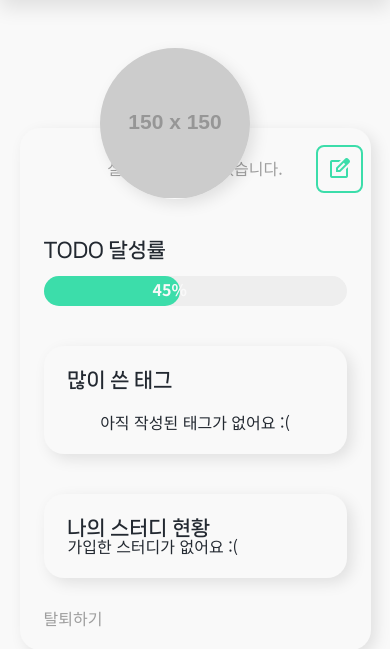
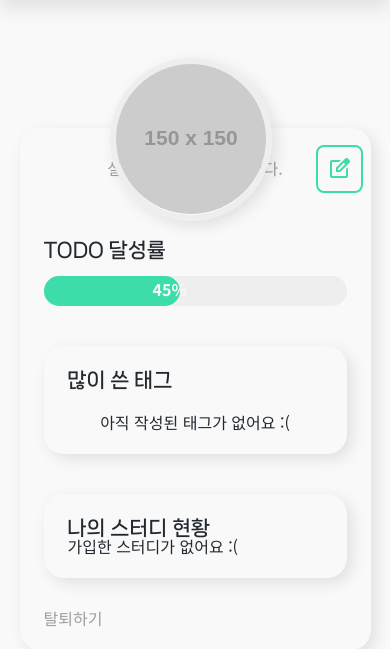
Before and after one commit to wdahlia/Plan-T, a Django app: template templates/accounts/working/mypage.html in a window 390 px wide. Shown: the part 48-697 px from the top of the page. Run offline with Django 3.2, Linux system fonts and the light colour scheme; the template is opened without the code that fills it, so the values that code supplies are empty; grey boxes labelled with a size stand in for pictures from a placeholder-image service; some libraries are stand-ins or nearby versions.

Commit message:
templates: mypage.html 사진 위치, 이미지 크기 조정

```diff
--- a/static/styles/accounts.css
+++ b/static/styles/accounts.css
@@ -246,12 +246,17 @@
 #mypage .user-info {
 	display: grid;
 	justify-content: center;
-	justify-items: end;
+	justify-items: start;
 }
 #mypage .user-info .profile-img {
 	position: absolute;
-	left: 80px;
-	top: -80px;
+	left: 90px;
+	top: -70px;
+	border-radius: 50%;
+	border: 6px solid var(--gr);
+	box-shadow: 5px 5px 15px rgba(0, 0, 0, 0.1);
+}
+#mypage .user-info .profile-img .profimg {
 	border-radius: 50%;
 	overflow: hidden;
 }
--- a/static/styles/mediaquery.css
+++ b/static/styles/mediaquery.css
@@ -112,13 +112,24 @@
   #week .week-area .task {
     width: 60vw;
   }
-  #week .week-btn-area .week-btn-prev{
-    padding-left: 0.3rem;
-  }
   #week .week-btn-area .week-btn-prev,
   #week .week-btn-area .week-btn-next {
     font-size: 2rem;
+    margin: 0 3rem;
     padding-top: 0.3rem;
+  }
+  #week .week-btn-area .week-btn-next {
+    margin: 0 2.4rem;
+  }
+  #week .week-btn-area .week-btn .prev-week {
+    position: absolute;
+    top: 3.5rem;
+    left: 0.6rem;
+  }
+  #week .week-btn-area .week-btn .next-week {
+    position: absolute;
+    top: 3.4rem;
+    right: 0.4rem;
   }
 }
 
--- a/templates/accounts/working/mypage.html
+++ b/templates/accounts/working/mypage.html
@@ -4,11 +4,11 @@
 <div class="container">
     <div class="box" id="mypage">
         <div class="user-info">
-            <div class="profile-img shd">
+            <div class="profile-img">
                 {% if user.image %}
-                <img src="{{user.image.url}}" alt="프로필 이미지">
+                <img src="{{user.image.url}}" width="150" height="150" class="profimg" alt="프로필 이미지">
                 {% else %}
-                <img src="https://dummyimage.com/150x150" alt="프로필 이미지">
+                <img src="https://dummyimage.com/150x150" width="150" height="150" class="profimg" alt="프로필 이미지">
                 {% endif %}
             </div>
             <a href="{% url 'accounts:update' %}" class="update-btn"><span class="material-symbols-outlined">
--- a/templates/base.html
+++ b/templates/base.html
@@ -35,9 +35,9 @@
     <header id="header">
       <div class="container">
         <nav class="navi">
-          <div class="logo">
+          <a href="{% url 'todos:today' %}" class="logo">
             <img src="{% static 'img/planT_logo.svg' %}" alt="Plant_logo">
-          </div>
+          </a>
           <div class="gnb-area">
             <ul class="gnb tit">
               <li class="activate">
```
Also changed, not shown: templates/todos/complete/today_main.html (+0 -17 lines).
